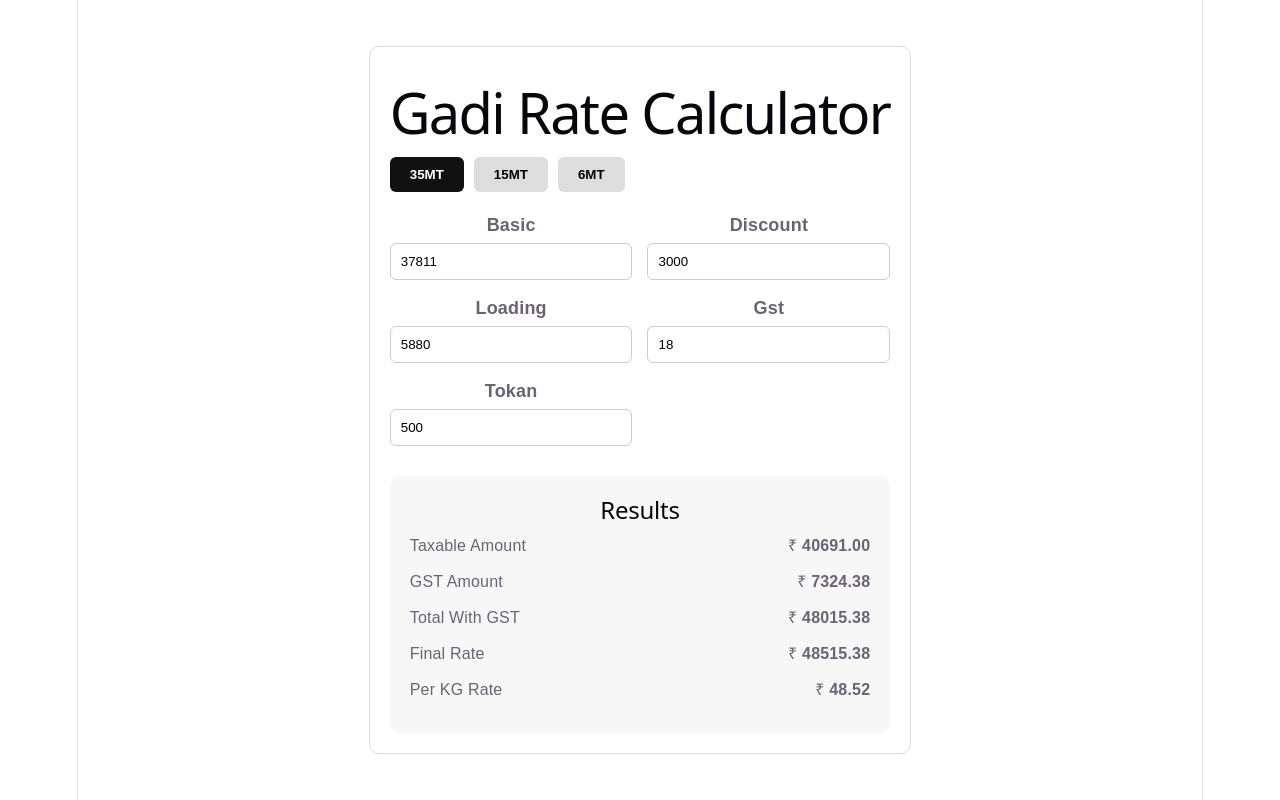
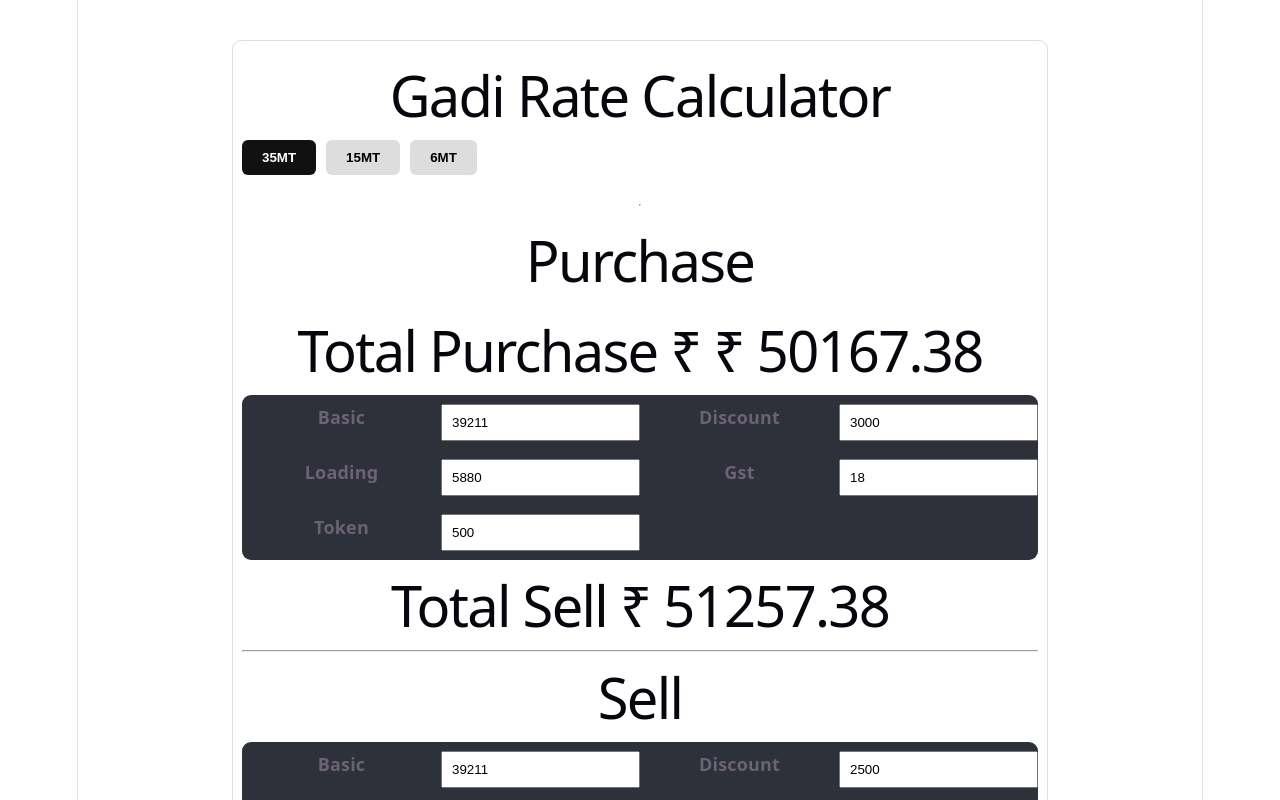
Before and after one commit to lifeanubis/rate-calculator, a React (Vite) app: page / in a window 1280 px wide. Shown: the top 800 px of the page. Built offline with nearby package versions, Linux system fonts and the light colour scheme.

Commit message:
calculations updated

```diff
--- a/src/components/tab_calculation.jsx
+++ b/src/components/tab_calculation.jsx
@@ -3,21 +3,38 @@ import { useMemo, useState } from 'react';
 const vehicleConfigs = {
   '35MT': {
     fields: {
-      basic: 37811,
+      basic: 39211,
       discount: 3000,
       loading: 5880,
       gst: 18,
-      tokan: 500,
+      token: 500,
+    },
+    fieldsSell: {
+      basic: 39211,
+      discount: 2500,
+      loading: 5880,
+      gst: 18,
+      token: 1000,
     },
   },
 
   '15MT': {
     fields: {
-      basic: 37811,
+      basic: 39211,
       discount: 3000,
       loading: 5880,
       gst: 18,
       paper: 500,
+      bhada: 2500,
+      shortage: 300,
+      margin: 0,
+    },
+    fieldsSell: {
+      basic: 39211,
+      discount: 2500,
+      loading: 5880,
+      gst: 18,
+      paper: 1000,
       bhada: 2500,
       shortage: 300,
       margin: 300,
@@ -26,8 +43,21 @@ const vehicleConfigs = {
 
   '6MT': {
     fields: {
-      basic: 37811,
+      basic: 40711,
       discount: 3000,
+      loading: 5880,
+      gst: 18,
+      paper: 500,
+      bhada: 2600,
+      unloading: 200,
+      shortage: 300,
+      hammali: 200,
+      extraBhada: 700,
+      margin: 0,
+    },
+    fieldsSell: {
+      basic: 40711,
+      discount: 2500,
       loading: 5880,
       gst: 18,
       paper: 500,
@@ -47,6 +77,7 @@ export default function GadiRateCalculator() {
   const [formData, setFormData] = useState(vehicleConfigs);
 
   const currentFields = formData[activeTab].fields;
+  const currentFieldsSell = formData[activeTab].fieldsSell;
 
   const calculations = useMemo(() => {
     const taxableAmount =
@@ -54,9 +85,38 @@ export default function GadiRateCalculator() {
 
     const gstAmount = taxableAmount * (currentFields.gst / 100);
 
-    const totalWithGST = taxableAmount + gstAmount;
+    let totalWithGST;
+    let netRate;
+    let landingCost;
+    let finalRate06MT;
+    // = taxableAmount + gstAmount + currentFields.token;
+
+    if (activeTab === '35MT') {
+      totalWithGST = taxableAmount + gstAmount + currentFields.token;
+    } else if (activeTab === '15MT') {
+      totalWithGST = taxableAmount + gstAmount + currentFields?.paper;
+      netRate =
+        totalWithGST +
+        currentFields?.bhada +
+        currentFields?.shortage +
+        currentFields?.margin;
+    } else {
+      totalWithGST = taxableAmount + gstAmount + currentFieldsSell?.paper;
+      landingCost =
+        totalWithGST +
+        currentFields?.bhada +
+        currentFields?.unloading +
+        currentFields?.shortage;
+      finalRate06MT =
+        landingCost +
+        currentFields?.hammali +
+        currentFields?.extraBhada +
+        currentFields?.margin;
+    }
 
     let finalRate = totalWithGST;
+
+    let totalPurchase = totalWithGST;
 
     Object.entries(currentFields).forEach(([key, value]) => {
       if (!['basic', 'discount', 'loading', 'gst'].includes(key)) {
@@ -64,7 +124,7 @@ export default function GadiRateCalculator() {
       }
     });
 
-    const perKgRate = finalRate / 1000;
+    const perKgRate = netRate / 1000;
 
     return {
       taxableAmount,
@@ -72,8 +132,75 @@ export default function GadiRateCalculator() {
       totalWithGST,
       finalRate,
       perKgRate,
+      totalPurchase,
+      netRate,
+      landingCost,
+      finalRate06MT,
     };
-  }, [currentFields]);
+  }, [activeTab, currentFields, currentFieldsSell?.paper]);
+
+  const calculationsSell = useMemo(() => {
+    const taxableAmount =
+      currentFieldsSell.basic -
+      currentFieldsSell.discount +
+      currentFieldsSell.loading;
+
+    const gstAmount = taxableAmount * (currentFieldsSell.gst / 100);
+    let totalWithGST;
+    let netRate;
+    let landingCost;
+    let finalRate06MT;
+    if (activeTab === '35MT') {
+      totalWithGST = taxableAmount + gstAmount + currentFieldsSell.token;
+    } else if (activeTab === '15MT') {
+      totalWithGST = taxableAmount + gstAmount + currentFieldsSell?.paper;
+      netRate =
+        totalWithGST +
+        currentFieldsSell?.bhada +
+        currentFieldsSell?.shortage +
+        currentFieldsSell?.margin;
+    } else {
+      totalWithGST = taxableAmount + gstAmount + currentFieldsSell?.paper;
+      landingCost =
+        totalWithGST +
+        currentFieldsSell?.bhada +
+        currentFieldsSell?.unloading +
+        currentFieldsSell?.shortage;
+      finalRate06MT =
+        landingCost +
+        currentFieldsSell?.hammali +
+        currentFieldsSell?.extraBhada +
+        currentFieldsSell?.margin;
+    }
+
+    let finalRate = totalWithGST;
+
+    let totalSell = totalWithGST;
+
+    Object.entries(currentFieldsSell).forEach(([key, value]) => {
+      if (!['basic', 'discount', 'loading', 'gst'].includes(key)) {
+        finalRate += Number(value);
+      }
+    });
+
+    const perKgRate = netRate / 1000;
+
+    return {
+      taxableAmount,
+      gstAmount,
+      totalWithGST,
+      finalRate,
+      perKgRate,
+      totalSell,
+      netRate,
+      landingCost,
+      finalRate06MT,
+    };
+  }, [activeTab, currentFieldsSell]);
+
+  // 15 MT
+
+  // 15 MT
 
   const updateField = (field, value) => {
     setFormData((prev) => ({
@@ -82,14 +209,26 @@ export default function GadiRateCalculator() {
         ...prev[activeTab],
         fields: {
           ...prev[activeTab].fields,
-          [field]: Number(value),
+          [field]: parseFloat(value),
+        },
+      },
+    }));
+  };
+  const updateFieldSell = (field, value) => {
+    setFormData((prev) => ({
+      ...prev,
+      [activeTab]: {
+        ...prev[activeTab],
+        fieldsSell: {
+          ...prev[activeTab].fieldsSell,
+          [field]: parseFloat(value),
         },
       },
     }));
   };
 
   return (
-    <div style={styles.container}>
+    <div className="container">
       <h1>Gadi Rate Calculator</h1>
 
       {/* Tabs */}
@@ -108,28 +247,113 @@ export default function GadiRateCalculator() {
           </button>
         ))}
       </div>
+      <hr />
+      {/* Inputs */}
+      {/* PURCHASE */}
+      <h1>Purchase</h1>
 
-      {/* Inputs */}
-      <div style={styles.form}>
+      <div>
+        <h1>
+          {activeTab === '35MT' &&
+            `Total Purchase ₹ ₹ ${calculations.totalPurchase.toFixed(2)}`}
+        </h1>
+        <h1>
+          {activeTab === '6MT' &&
+            `Final Rate ₹ ${calculations.finalRate06MT.toFixed(2)}`}
+        </h1>
+
+        <h2>
+          {activeTab === '15MT' &&
+            ` | Net rate ₹ ${calculations.netRate.toFixed(2)}`}
+        </h2>
+
+        <h2>
+          {activeTab === '15MT' &&
+            ` | Per KG Rate ₹ ${calculations.perKgRate.toFixed(2)}`}
+        </h2>
+
+        <h2>
+          {activeTab === '6MT' &&
+            ` | Landing Cost ₹ ${calculations.landingCost.toFixed(2)}`}
+        </h2>
+        <h2>
+          {activeTab === '6MT' &&
+            `| Final Rate/kg ₹ ${(calculations.finalRate06MT / 1000).toFixed(2)}`}
+        </h2>
+
+        <div className="form-container">
           {Object.entries(currentFields).map(([field, value]) => (
-          <div key={field} style={styles.inputGroup}>
-            <label style={styles.label}>{formatLabel(field)}</label>
-
+            <div key={field} className="form-inputs">
+              <label className="labels">{formatLabel(field)}</label>
               <input
                 type="number"
                 value={value}
                 onChange={(e) => updateField(field, e.target.value)}
-              style={styles.input}
+                className="input"
               />
             </div>
           ))}
         </div>
+      </div>
+      {/* PURCHASE */}
+
+      {/* Sell */}
+      <div>
+        <h1>
+          {activeTab === '35MT' &&
+            `Total Sell ₹ ${calculationsSell.totalSell.toFixed(2)}`}
+        </h1>
+        <h2>
+          {activeTab === '15MT' &&
+            ` | Net rate ₹ ${calculationsSell.netRate.toFixed(2)}`}
+        </h2>
+
+        <h2>
+          {activeTab === '15MT' &&
+            ` | Per KG Rate ₹ ${calculationsSell.perKgRate.toFixed(2)}`}
+        </h2>
+        <hr />
+        <h1>Sell</h1>
+        <h1>
+          {activeTab === '6MT' &&
+            ` | Landing Cost ₹ ${calculationsSell.landingCost.toFixed(2)}`}
+        </h1>
+
+        <h2>
+          {activeTab === '6MT' &&
+            ` | Landing Cost ₹ ${calculationsSell.finalRate06MT.toFixed(2)}`}
+        </h2>
+
+        <h2>
+          {activeTab === '6MT' &&
+            `| Final Rate/kg ₹ ${(calculationsSell.finalRate06MT / 1000).toFixed(2)}`}
+        </h2>
+        <div className="form-container">
+          {Object.entries(currentFieldsSell).map(([fieldsSell, value]) => (
+            <div key={fieldsSell} className="form-inputs">
+              <label className="labels">{formatLabel(fieldsSell)}</label>
+              <input
+                type="number"
+                value={value}
+                onChange={(e) => updateFieldSell(fieldsSell, e.target.value)}
+                className="input"
+                // style={styles.input}
+              />
+            </div>
+          ))}
+        </div>
+      </div>
+      {/* Sell */}
+      <h1>
+        {activeTab === '35MT' &&
+          `Profit ₹ ${(calculationsSell.totalSell - calculations.totalPurchase).toFixed(2)}`}
+      </h1>
 
       {/* Results */}
       <div style={styles.results}>
         <h2>Results</h2>
 
-        <ResultRow label="Taxable Amount" value={calculations.taxableAmount} />
+        {/* <ResultRow label="Taxable Amount" value={calculations.taxableAmount} />
 
         <ResultRow label="GST Amount" value={calculations.gstAmount} />
 
@@ -137,7 +361,7 @@ export default function GadiRateCalculator() {
 
         <ResultRow label="Final Rate" value={calculations.finalRate} />
 
-        <ResultRow label="Per KG Rate" value={calculations.perKgRate} />
+        <ResultRow label="Per KG Rate" value={calculations.perKgRate} /> */}
       </div>
     </div>
   );
@@ -159,15 +383,6 @@ function formatLabel(label) {
 }
 
 const styles = {
-  container: {
-    maxWidth: '700px',
-    margin: '40px auto',
-    padding: '20px',
-    fontFamily: 'Arial',
-    border: '1px solid #ddd',
-    borderRadius: '10px',
-  },
-
   tabs: {
     display: 'flex',
     gap: '10px',
@@ -181,40 +396,4 @@ const styles = {
     cursor: 'pointer',
     fontWeight: 'bold',
   },
-
-  form: {
-    display: 'grid',
-    gridTemplateColumns: '1fr 1fr',
-    gap: '15px',
-  },
-
-  inputGroup: {
-    display: 'flex',
-    flexDirection: 'column',
-  },
-
-  label: {
-    marginBottom: '5px',
-    fontWeight: '600',
-  },
-
-  input: {
-    padding: '10px',
-    borderRadius: '6px',
-    border: '1px solid #ccc',
-  },
-
-  results: {
-    marginTop: '30px',
-    padding: '20px',
-    background: '#f7f7f7',
-    borderRadius: '10px',
-  },
-
-  resultRow: {
-    display: 'flex',
-    justifyContent: 'space-between',
-    marginBottom: '10px',
-    fontSize: '16px',
-  },
 };
--- a/src/index.css
+++ b/src/index.css
@@ -52,6 +52,7 @@
 
 body {
   margin: 0;
+  overflow-x: hidden;
 }
 
 #root {
@@ -109,3 +110,37 @@ code {
   padding: 4px 8px;
   background: var(--code-bg);
 }
+
+.container {
+  margin: 40px auto;
+  border: 1px solid #ddd;
+  border-radius: 0.5rem;
+  display: flex;
+  flex-direction: column;
+  padding: 0.5rem;
+}
+
+.form-container {
+  background-color: #2e303a;
+  display: grid;
+  grid-template-columns: 1fr 1fr;
+  /* gap: 0.2rem; */
+  width: 100%;
+  border-radius: 0.5rem;
+  align-items: normal;
+  align-content: space-between;
+}
+.form-inputs {
+  padding: 0.5rem 0 0.5rem 0;
+  width: 100%;
+  display: grid;
+  grid-template-columns: 1fr 1fr;
+}
+.input {
+  padding: 0.5rem;
+}
+
+.labels {
+  margin-bottom: 5px;
+  font-weight: 600;
+}
```
Lines whose indentation alone changed are shown as unchanged.
